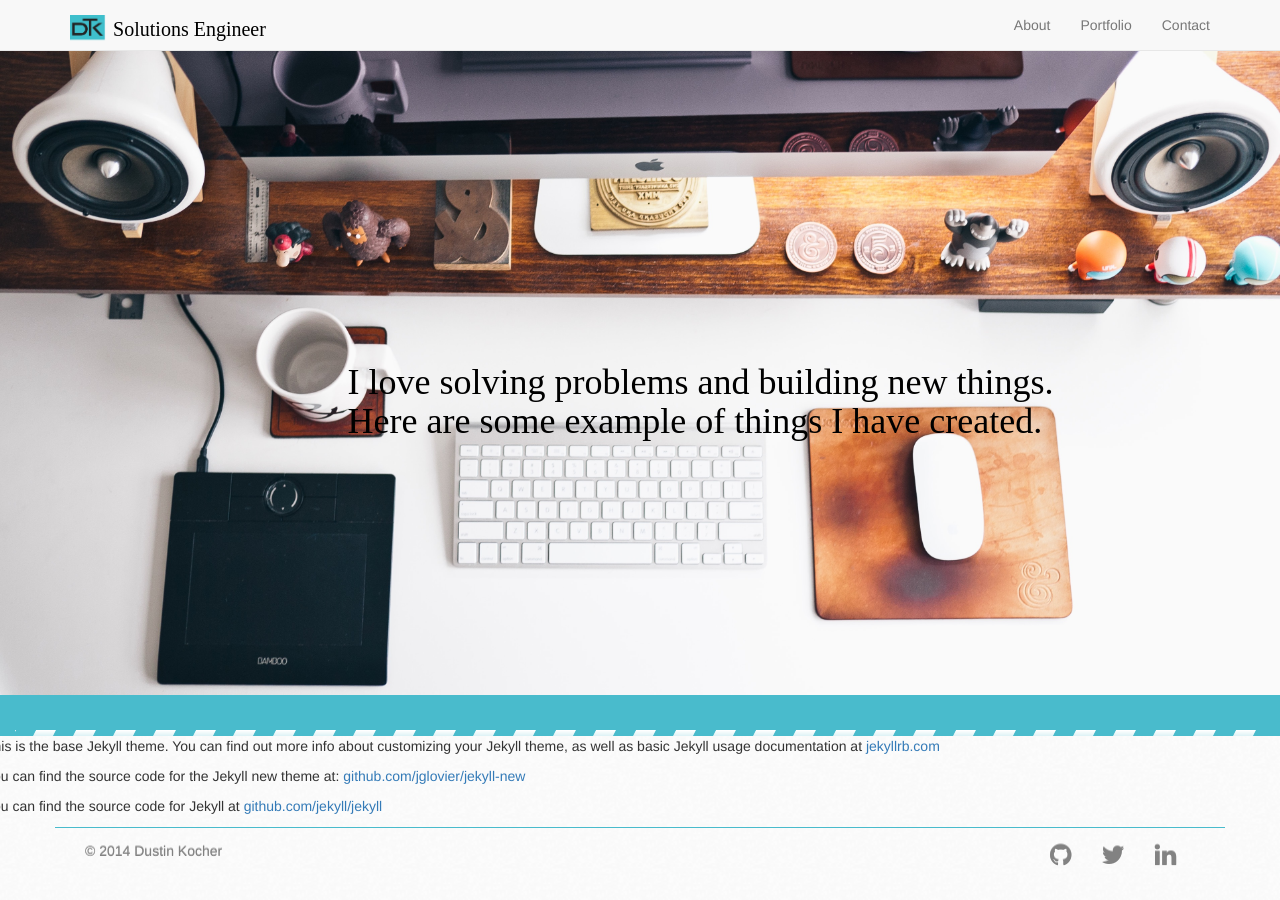
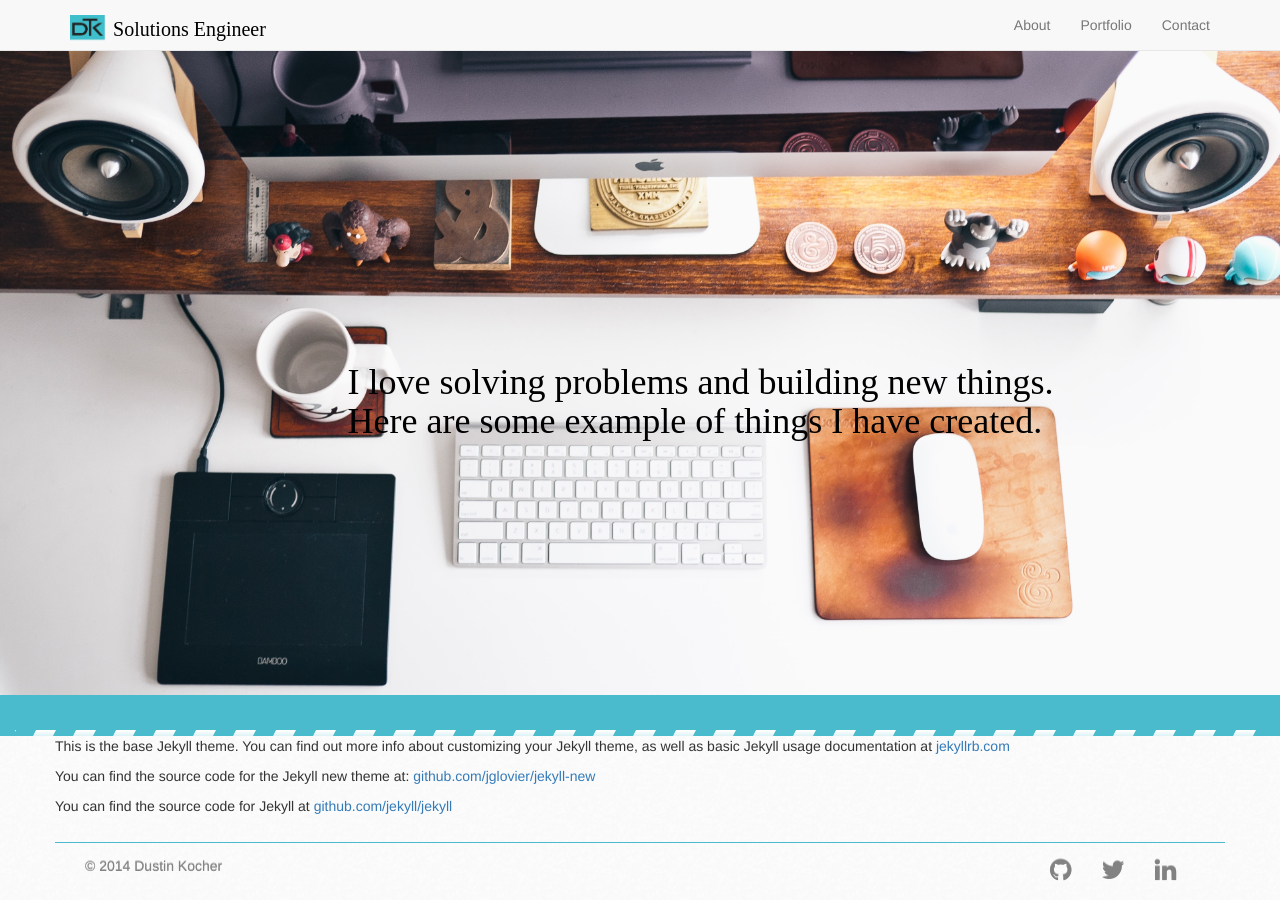
Before and after one commit to huihuiyihan/dtkocher.github.io, a Jekyll site: the page built from portfolio.md, in a window 1280 px wide and 900 px high, scrolled down 187 px. Built offline with Jekyll 4.4.1, drawn with Linux system fonts in a browser that asks for light colours; nearby versions of some CDN libraries.

Commit message:
Fix styling of footer and put pages content in a container div

```diff
--- a/_layouts/main.html
+++ b/_layouts/main.html
@@ -9,7 +9,7 @@
 
     {% include background.html %}
 
-    <div class="content">
+    <div class="container">
       <div class="row">
         {{ content }}
       </div>
--- a/_sass/_footer.scss
+++ b/_sass/_footer.scss
@@ -1,8 +1,9 @@
 footer {
-  margin-bottom: 0px;
   text-shadow: 0 -1px 0 rgba(0,0,0,.25);
   color: $grey-color;
   border-radius: 0px;
+  margin-top: 15px;
+  margin-bottom: 0px;
 
   span.copyright {
     margin-top: 13px;
```
